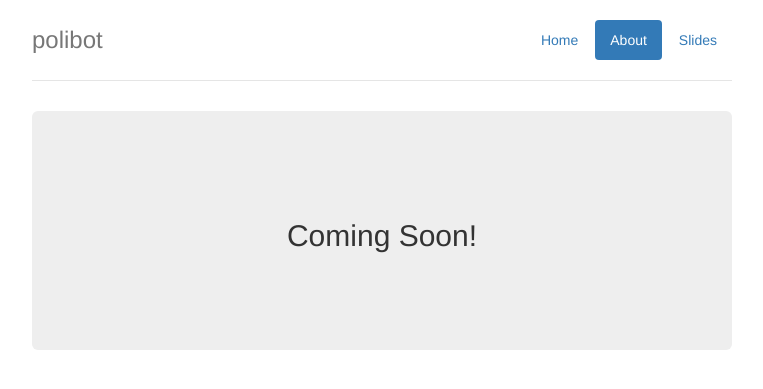
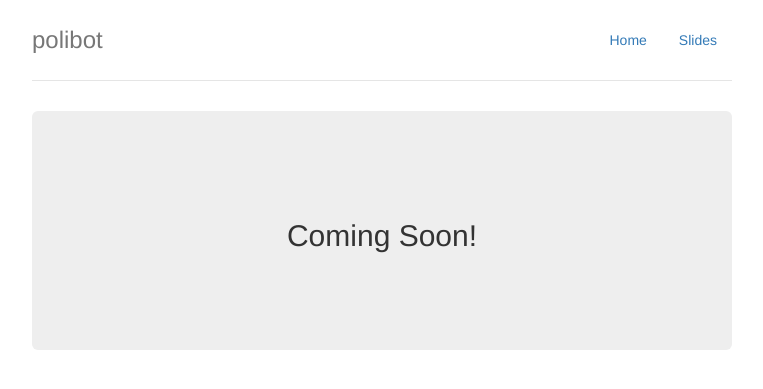
Before and after one commit to dylanpmorgan/polibot, a Flask app: page /about in a window 1280 px wide. Shown: the top 389 px of the page, without its empty margins (258-1021 px from the left). Run offline with Flask 2, Linux system fonts and the light colour scheme; parts of the project's set-up code (start-up, migrations or seed data) failed here and were passed over; some libraries are stand-ins or nearby versions.

Commit message:
removed about page for now.

```diff
--- a/flask_app/templates/base.html
+++ b/flask_app/templates/base.html
@@ -43,7 +43,6 @@
         <nav>
           <ul class="nav nav-pills pull-right">
             {% block home %}<li role="presentation"><a href="/index">Home</a></li>{% endblock %}
-            {% block about %}<li role="presentation"><a href="/about">About</a></li>{% endblock %}
             {% block slides %}<li role="presentation"><a href="/slides">Slides</a></li>{% endblock %}
           </ul>
         </nav>
```
